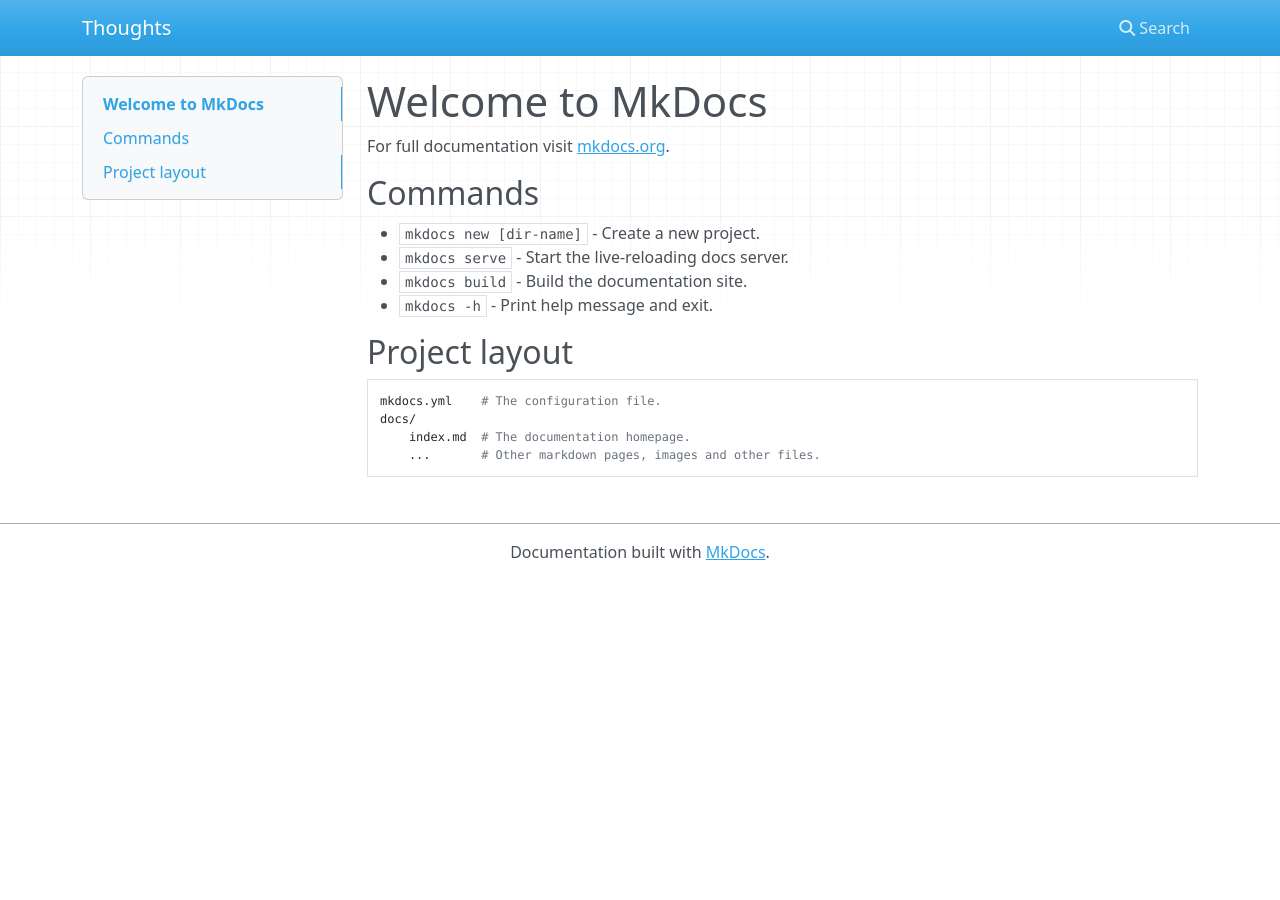
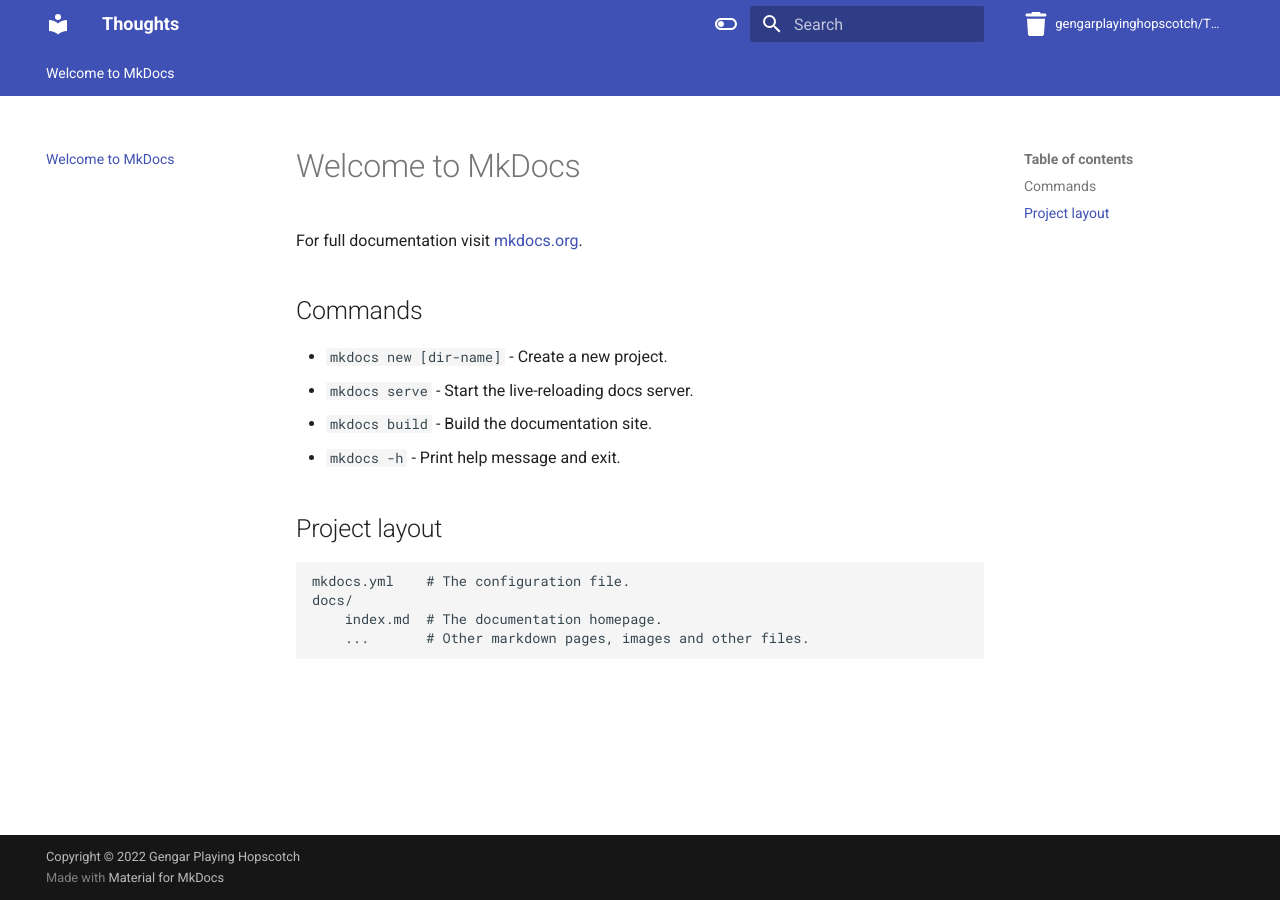
Before and after one commit to GengarPlayingHopscotch/Thoughts, an MkDocs documentation site: the page built from docs/index.md, in a window 1280 px wide. Built offline with MkDocs 1.6.1 and Material for MkDocs 9.7.7, drawn with Linux system fonts in a browser that asks for light colours; nearby versions of some CDN libraries; comment, search, counter and statistics services are not loaded.

Commit message:
Initial mkdocs.yml

```diff
--- a/mkdocs.yml
+++ b/mkdocs.yml
@@ -1 +1,31 @@
 site_name: Thoughts
+
+theme:
+  name: material
+  icon:
+    repo: fontawesome/solid/trash
+  palette:
+    - media: "(prefers-color-scheme: light)"
+      scheme: default
+      toggle:
+        icon: material/toggle-switch-off-outline
+        name: Switch to dark mode
+    - media: "(prefers-color-scheme: dark)"
+      scheme: slate
+      toggle:
+        icon: material/toggle-switch
+        name: Switch to light mode
+  features:
+    - navigation.instant
+    - navigation.tabs
+
+site_url: https://gengarplayinghopscotch.github.io/Thoughts
+repo_url: https://github.com/gengarplayinghopscotch/Thoughts
+repo_name: gengarplayinghopscotch/Thoughts
+edit_uri: ""
+
+plugins:
+  - tags
+  - search
+
+copyright: Copyright &copy; 2022 Gengar Playing Hopscotch
```
